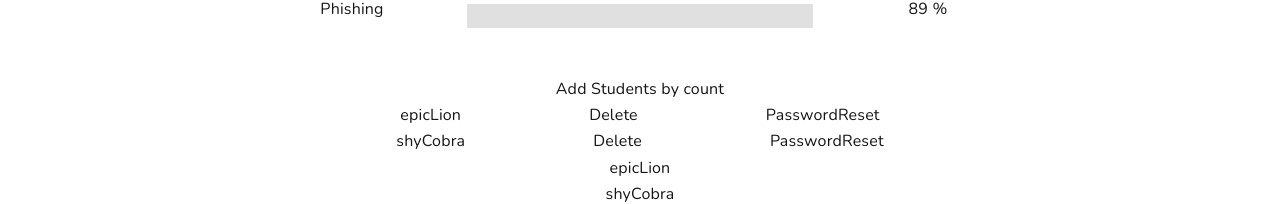
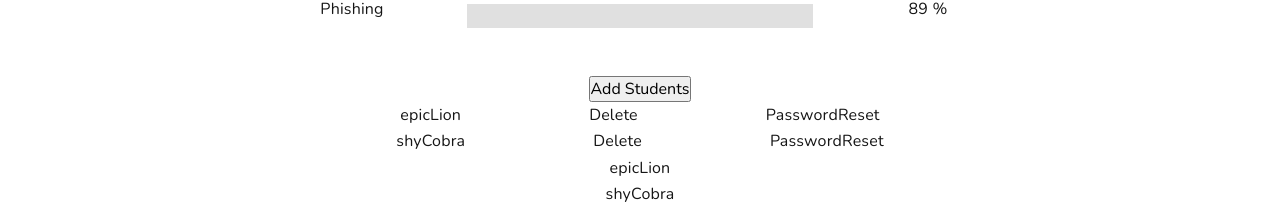
Before and after one commit to ILSE-Group/ILSE-Plattform-Frontend, a React (Vite) app: page /profile in a window 1280 px wide. Shown: the part 650-854 px from the top of the page. Built offline with nearby package versions, Linux system fonts and the light colour scheme.

Commit message:
room 4 entfernt, 'Add Students' button hinzugefügt

```diff
--- a/src/components/Profile/StudentDashboard/StudentControls/StudentControls.scss
+++ b/src/components/Profile/StudentDashboard/StudentControls/StudentControls.scss
@@ -0,0 +1,41 @@
+// button um schüler hinzuzufügen
+
+.add-stnt-btn {
+   width: 60%;
+   min-height: 6vh;
+
+   margin: 2vh auto;
+
+    border: none;
+    border-radius: 2rem;
+
+    background-color: var(--highlightColorMediumContrast);
+    color: var(--fgColorContrast);
+
+    font-size: 0.8rem;
+    font-weight: 600;
+
+    cursor: pointer;
+
+    padding: 0.6rem 1.2rem;
+
+    display: flex;
+    justify-content: center;
+    align-items: center;
+
+    transition: transform 0.2s ease,
+                box-shadow 0.25s ease,
+                opacity 0.2s ease;
+
+}
+
+.add-student-btn:hover {
+    transform: scale(1.03);
+
+    box-shadow:
+        0 1vh 2vh rgba(0, 0, 0, 0.2);
+}
+
+.add-student-btn:active {
+    transform: scale(0.98);
+}
--- a/src/components/Profile/StudentDashboard/StudentControls/StudentControls.tsx
+++ b/src/components/Profile/StudentDashboard/StudentControls/StudentControls.tsx
@@ -21,20 +21,27 @@ function StudentControls( { studentsInfo } : StudCtrlProps ) {
     }
 
     return(
-        <div>
-            <p onClick={toggleAddStudents}>
-                Add Students by count
-            </p>
-            {addStudentOpened &&
-                <AddStudentControl  />
-            }
+        <div className="student-controls">
+            <button
+                className="add-student-btn"
+                onClick={toggleAddStudents}
 
-            {studentsInfo.map((info, idx) =>
-                <StudentControlElement key={idx} studentName={info.studentName} />
-            )}
+                > Add Students
 
-        </div>
-    );
+                </button>
+
+                {addStudentOpened &&
+                    <AddStudentControl />
+                }
+
+                {studentsInfo.map((info, idx) => (
+                    <StudentControlElement
+                        key={idx}
+                        studentName={info.studentName}
+                        />
+                    ))}
+                </div>
+                );
 
 }
 
--- a/src/lib/apiHandler.ts
+++ b/src/lib/apiHandler.ts
@@ -30,11 +30,11 @@ export function recieveRoomsList() : roomList {
             imageSrc: "../assets/logo.svg",
             description: "Wie erkenne ich eine Phishing-Mail? Was ist zu tun, wenn ich meine Daten eingegeben habe?",
         },
-        room4: {
+        /*room4: {
             name: "room4",
             imageSrc: "../assets/logo.svg",
             description: "Lorem ipsum dolor sit amet, consectetur adipiscing elit, sed do eiusmod tempor incididunt ut labore et dolore magna aliqua.",
-        }
+        } */
     };
     return data as roomList;
 
```
